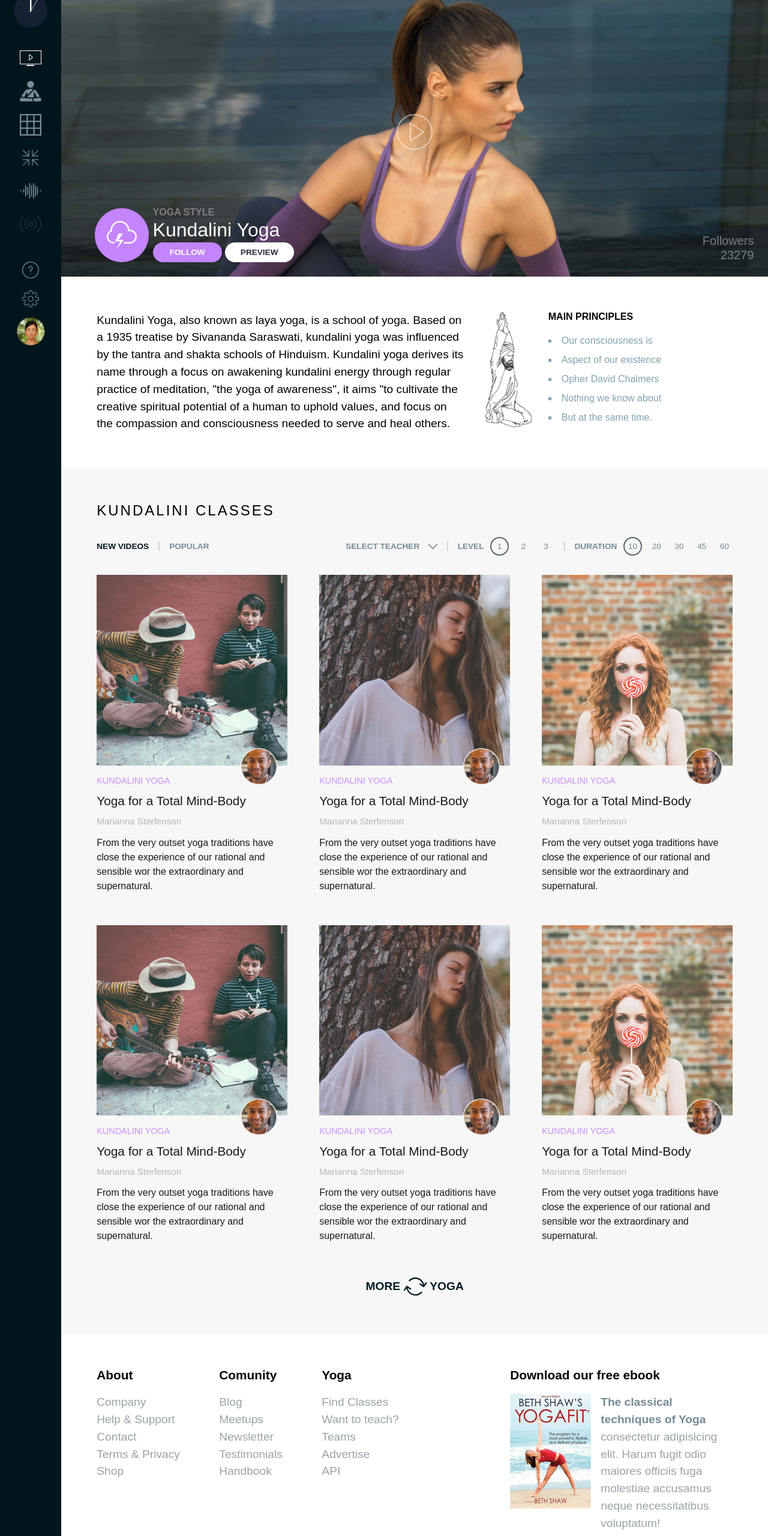
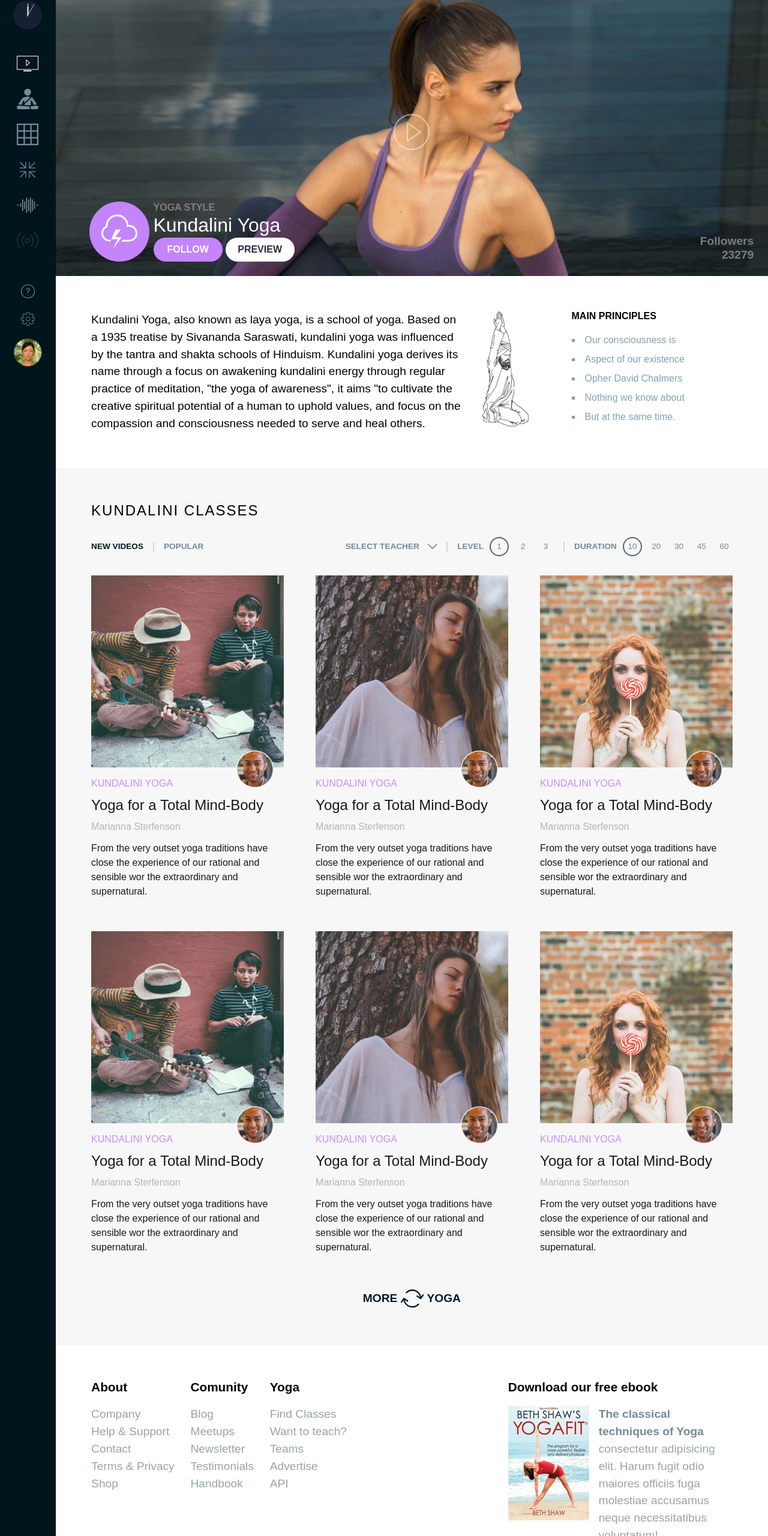
Before and after one commit to dzinemon/Yoga, a plain HTML site: page index.html in a window 1280 px wide. Shown: the part 20-2580 px from the top of the page at 60% size. Drawn offline with nearby package versions, Linux system fonts and the light colour scheme; a web font is replaced by a local one.

Commit message:
font size fix //  MQ for Retina //

```diff
--- a/assets/css/font.css
+++ b/assets/css/font.css
@@ -1,5 +1,3 @@
-
-/* This stylesheet generated by Transfonter (http://transfonter.org) on September 13, 2016 6:36 AM */
 
 @font-face {
 	font-family: 'AvenirNextLTProRegular';
--- a/assets/css/style.css
+++ b/assets/css/style.css
@@ -3,7 +3,7 @@
 	padding: 0;
 	background: transparent;
 	border: 0;
-	font-size: 100%;
+	font-size: 1em;
 	font-weight: normal;
 	line-height: 1;
 	vertical-align: baseline;
@@ -68,11 +68,21 @@ svg {
 	align-items: stretch;
 	width: 100%;
 }
-aside {
-	width: 8%;
+
+.sidebar-wrap {
+	position: relative;
+	width: 100px;
+/*	height: 100%;*/
 	background-color: #01151c;
+	z-index: 11;
 }
-aside,
+
+.side-bar {
+	position: fixed;
+	margin-top: 1em;
+}
+.sidebar-wrap,
+.side-bar,
 .site-nav ul {
 	display: -webkit-flex;
 	display: -ms-flexbox;
@@ -88,11 +98,11 @@ aside,
 	align-items: center;
 }
 .site-nav {
-	width: 100%;
-	margin: 20% 0;
+	margin-top: 1em;
 }
+
 .site-nav li {
-	margin-bottom: 12%;
+	margin-top: 1em;
 	text-align: center;
 }
 .site-nav a {
@@ -100,8 +110,8 @@ aside,
 	transition: color 250ms ease-in;
 }
 .site-nav .menu-item {
-	width: 2.5em;
-	height: 2.5em;
+	width: 40px;
+	height: 40px;
 	font-family: 'AvenirNextLTProMedium', sans-serif;
 }
 .menu-item {
@@ -124,11 +134,11 @@ aside,
 	padding: 2px;
 }
 .site-nav ul li:nth-child(7) {
-	margin-top: 25%;
+	margin-top: 3em;
 }
 a.small-item {
-	width: 2em;
-	height: 2em;
+	width: 1.7em;
+	height: 1.7em;
 	color: #758b95;
 	transition: color 250ms ease-in;
 }
@@ -145,18 +155,18 @@ a.small-item:hover {
 	background-position: center center;
 }
 
-/*Clock for aside nav*/
+/*Clock for .side-bar nav*/
 
-aside .clock {
+.side-bar .clock {
 	position: relative;
 	background: #152133;
 	border-radius: 50%;
-	width: 3.5em;
-	height: 3.5em;
+	width: 3em;
+	height: 3em;
 	margin: 10% 0;
 	padding-bottom: 31%;
 }
-aside .clock:after {
+.side-bar .clock:after {
 	background: #fff;
 	border-radius: 50%;
 	content: "";
@@ -170,18 +180,18 @@ aside .clock:after {
 	height: 5%;
 	z-index: 10;
 }
-aside .clock .minutes-container,
-aside .clock .hours-container,
-aside .clock .seconds-container {
+.side-bar .clock .minutes-container,
+.side-bar .clock .hours-container,
+.side-bar .clock .seconds-container {
 	position: absolute;
 	top: 0;
 	right: 0;
 	bottom: 0;
 	left: 0;
 }
-aside .clock .minutes-container .minutes,
-aside .clock .hours-container .minutes,
-aside .clock .seconds-container .minutes {
+.side-bar .clock .minutes-container .minutes,
+.side-bar .clock .hours-container .minutes,
+.side-bar .clock .seconds-container .minutes {
 	background: #fff;
 	height: 40%;
 	left: 49%;
@@ -192,7 +202,7 @@ aside .clock .seconds-container .minutes {
 	transform-origin: 50% 100%;
 	width: 3%;
 }
-aside .clock .hours-container .hours {
+.side-bar .clock .hours-container .hours {
 	background: #758b95;
 	height: 30%;
 	left: 48.9%;
@@ -203,7 +213,7 @@ aside .clock .hours-container .hours {
 	transform-origin: 50% 100%;
 	width: 5%;
 }
-aside .clock .seconds-container .seconds {
+.side-bar .clock .seconds-container .seconds {
 	background: #99a4a8;
 	height: 50%;
 	left: 49.5%;
@@ -242,12 +252,13 @@ aside .clock .seconds-container .seconds {
 	-webkit-align-items: stretch;
 	-ms-flex-align: stretch;
 	align-items: stretch;
+	width: inherit;
 }
 
 /*main wrapper styling */
 
 .main-wrap {
-	width: 92%;
+/*	width: 92%;*/
 	background-color: #ffffff;
 }
 header {
@@ -323,8 +334,8 @@ header {
 a.videobox--menu_link {
 	display: block;
 	color: #fff;
-	width: 90px;
-	height: 90px;
+	width: 100px;
+	height: 100px;
 	border-radius: 50px;
 	background-color: #c484fb;
 }
@@ -335,15 +346,15 @@ a.videobox--menu_link svg {
 	margin-left: 2%;
 }
 .videobox--menu_title p {
+	color: #807f86;
+	font-weight: 600;
 	font-family: 'AvenirNextLTProRegular', sans-serif;
-	color: #807f86;
-	font-weight: bold;
 }
 .videobox--menu_title h1 {
 	margin: 2% 0;
 	font-family: 'AvenirNextLTProRegular', sans-serif;
 	color: #ffffff;
-	font-size: 200%;
+	font-size: 2em;
 }
 .videobox--menu_title>div:last-of-type {
 	display: -webkit-flex;
@@ -363,10 +374,9 @@ a.videobox--menu_link svg {
 	display: inline-block;
 	width: 120px;
 	margin-right: 2%;
-	padding: 10px 12px;
+	padding: 12px;
 	border-radius: 30px;
 	font-family: 'AvenirNextLTProDemi', sans-serif;
-	font-size: 85%;
 	font-weight: bold;
 	text-align: center;
 	cursor: pointer;
@@ -389,9 +399,10 @@ a.videobox--menu_link svg {
 }
 .videobox--info {
 	color: #7b7e80;
+	line-height: 1.2;
+	font-size: 1.2em;
+	font-weight: 600;
 	text-align: right;
-	line-height: 1.2;
-	font-size: 125%;
 }
 .welcome {
 	display: -webkit-flex;
@@ -409,7 +420,7 @@ a.videobox--menu_link svg {
 	margin: 5%;
 }
 .welcome p {
-	font-size: 120%;
+	font-size: 1.2em;
 	line-height: 1.5;
 	width: 60%;
 /*
@@ -426,7 +437,7 @@ a.videobox--menu_link svg {
 	flex-basis: 40%;
 */
 	margin-left: 3%;
-	padding-left: 10%;
+	padding-left: 14%;
 	background-image: url("../img/buddist.png");
 	background-repeat: no-repeat;
 	background-size: contain;
@@ -458,8 +469,8 @@ main {
 	align-items: center;
 }
 main h2 {
-	font-size: 150%;
-	letter-spacing: 3px;
+	font-size: 1.5em;
+	letter-spacing: 2px;
 	font-family: 'AvenirNextLTProDemi', sans-serif;
 }
 main .head-wrap {
@@ -507,7 +518,8 @@ main .row {
 .popular,
 .new,
 .filter-select p {
-	font-size: 85%;
+
+	font-size: .85em;
 	line-height: 2;
 	font-weight: 600;
 }
@@ -581,23 +593,22 @@ main .row {
 .classbox h3 {
 	margin-bottom: 5%;
 	color: #c484fb;
-	font-size: 90%;
+	font-size: 1em;
 	font-family: 'AvenirNextLTProDemi', sans-serif;
 }
 .classbox p.lead {
-	font-size: 130%;
+	font-size: 1.5em;
 	margin-bottom: 5%;
 	font-family: 'AvenirNextLTProMedium', sans-serif;
 }
 .classbox .author {
 	display: inline-block;
 	color: #adadad;
-	font-size: 95%;
+	font-size: 1em;
 	margin-bottom: 5%;
 }
 .classbox .info {
 	line-height: 1.5;
-	font-size: 100%;
 }
 
 /*styling of div appeared when classbox is hovered/clicked*/
@@ -659,11 +670,10 @@ main .row {
 	opacity: .8;
 }
 .data_cell .digits {
-	font-size: 130%;
+	font-size: 1.5em;
 	color: #ffffff;
 }
 .data_cell .text {
-	font-size: 90%;
 	color: #c7c7c7;
 	opacity: .9;
 	line-height: 1.2;
@@ -768,7 +778,11 @@ footer section:last-of-type {
 	-webkit-flex-direction: row;
 	-ms-flex-direction: row;
 	flex-direction: row;
-	justify-content: space-between;
+	-webkit-justify-content: flex-start;
+	-ms-flex-pack: start;
+	justify-content: flex-start;
+	-webkit-flex-basis: 50%;
+	-ms-flex-preferred-size: 50%;
 	flex-basis: 50%;
 }
 .list-block {
@@ -790,16 +804,34 @@ footer section:last-of-type {
 	line-height: 1.5;
 }
 .download {
+	display: -webkit-flex;
+	display: -ms-flexbox;
 	display: flex;
+	-webkit-flex-direction: column;
+	-ms-flex-direction: column;
 	        flex-direction: column;
+	-webkit-justify-content: flex-start;
+	-ms-flex-pack: start;
 	        justify-content: flex-start;
+	-webkit-align-items: flex-start;
+	-ms-flex-align: start;
 	        align-items: flex-start;
+	-webkit-flex-basis: 35%;
+	-ms-flex-preferred-size: 35%;
 	        flex-basis: 35%;
 }
 .download-info {
+	display: -webkit-flex;
+	display: -ms-flexbox;
 	display: flex;
+	-webkit-flex-direction: row;
+	-ms-flex-direction: row;
 	        flex-direction: row;
+	-webkit-justify-content: flex-start;
+	-ms-flex-pack: start;
 	        justify-content: flex-start;
+	-webkit-align-items: flex-start;
+	-ms-flex-align: start;
 	        align-items: flex-start;
 }
 .download-info img {
@@ -810,16 +842,32 @@ footer section:last-of-type {
 	color: #758b95;
 }
 .social-wrap {
+	display: -webkit-flex;
+	display: -ms-flexbox;
 	display: flex;
+	-webkit-flex-direction: column;
+	-ms-flex-direction: column;
 	        flex-direction: column;
+	-webkit-justify-content: flex-start;
+	-ms-flex-pack: start;
 	        justify-content: flex-start;
+	-webkit-align-items: flex-start;
+	-ms-flex-align: start;
 	        align-items: flex-start;
 	color: #99a4a8;
 }
 ul.social {
+	display: -webkit-flex;
+	display: -ms-flexbox;
 	display: flex;
+	-webkit-flex-direction: row;
+	-ms-flex-direction: row;
 	        flex-direction: row;
+	-webkit-justify-content: center;
+	-ms-flex-pack: center;
 	        justify-content: center;
+	-webkit-align-items: center;
+	-ms-flex-align: center;
 	        align-items: center;
 }
 ul.social li {
@@ -839,7 +887,7 @@ ul.social li a svg {
 	padding: 2px;
 }
 footer section:last-of-type .download p {
-	font-size: 130%;
+	font-size: 1.2em;
 	color: #99a4a8;
 }
 
@@ -873,11 +921,73 @@ footer section:last-of-type .download p {
 		flex-wrap: wrap;
 	}
 
-	.classbox {
-		width: 47%;
+	.class-wrap {
+		justify-content: center;
 	}
 
-	.download-info {
+	.classbox {
+		width: 80%;
+	}
+
+	footer section {
 		flex-direction: column;
 	}
+	.social-wrap {
+		justify-content: center;
+		align-items: center;
 	}
+
+}
+
+/*Retina and High resolution screens*/
+@media only screen and (-webkit-min-device-pixel-ratio: 2),(min-resolution: 192dpi) {
+
+
+	.videobox--menu_title p {
+/*			font-size: 2em;*/
+	}
+
+	.welcome p {
+		font-size: 1.5em;
+	}
+
+	.filter-select p > a {
+		margin-left: 0;
+	}
+	main .head-wrap {
+		margin-bottom: 1em;
+	}
+
+	.classbox {
+		margin-bottom: 3em;
+	}
+
+	.list-wrap {
+		width: 100%;
+		margin-bottom: 3em;
+	}
+
+	.classbox p.lead {
+		font-size: 2em;
+	}
+
+	.videobox--info {
+		font-size: 2em;
+	}
+
+	.social-wrap p,
+	.download h3,
+	.list-block h3,
+	.download-info p,
+	.list-block ul li a,
+	.classbox h3,
+	.classbox .author,
+	.classbox .info,
+	.welcome-list ul li,
+	.data_cell .text,
+	.list-block h2,
+	.welcome-list h2 {
+		font-size: 1.5em;
+	}
+
+}
--- a/index.html
+++ b/index.html
@@ -77,7 +77,8 @@
 		</symbol>
 	</svg>
 	<div class="page-wrap">
-		<aside class="side-bar">
+		<div class="sidebar-wrap">
+			<div class="side-bar">
 				<div class="clock">
 					<div class="hours-container">
 						<div class="hours"></div>
@@ -152,7 +153,8 @@
 						</li>
 					</ul>
 				</nav>
-		</aside>
+			</div>
+		</div>
 		<div class="main-wrap flex-column">
 			<header class="flex-column">
 				<div class="videobox">
```
Lines whose indentation alone changed are shown as unchanged.
